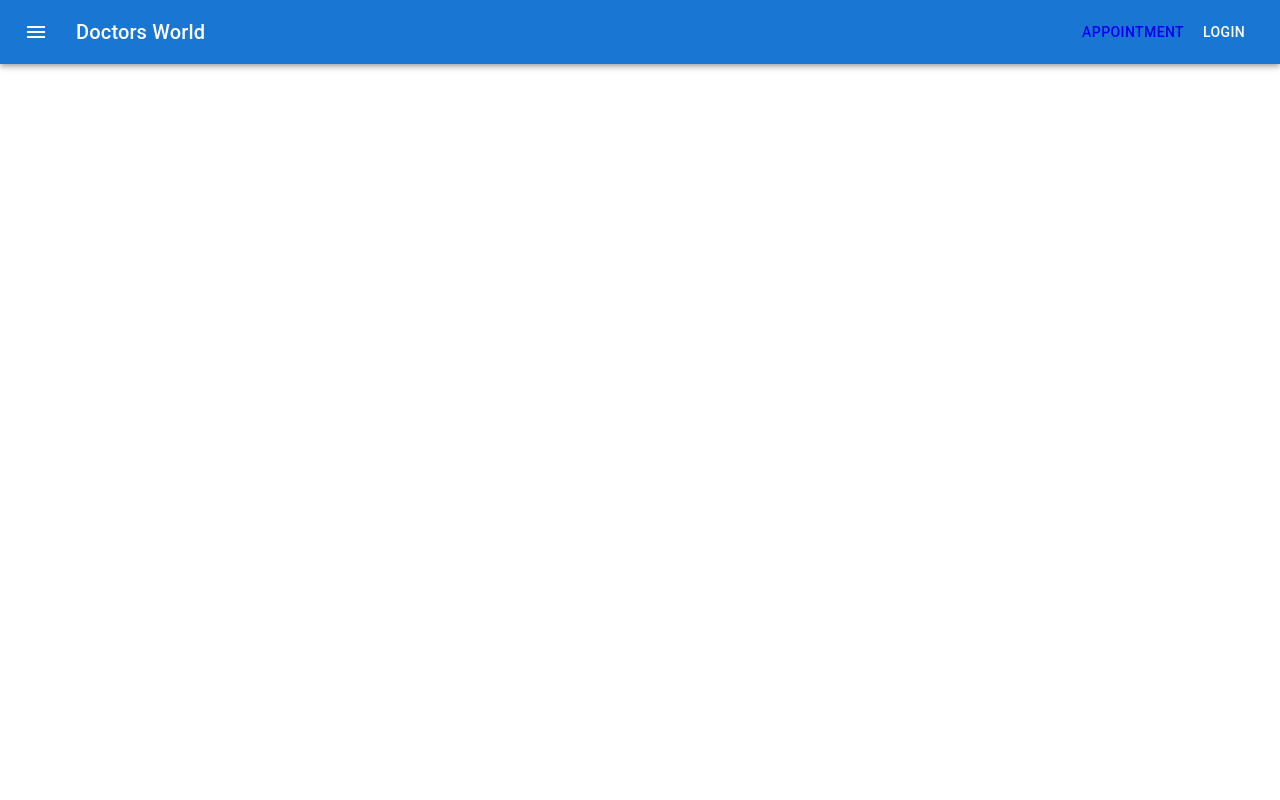
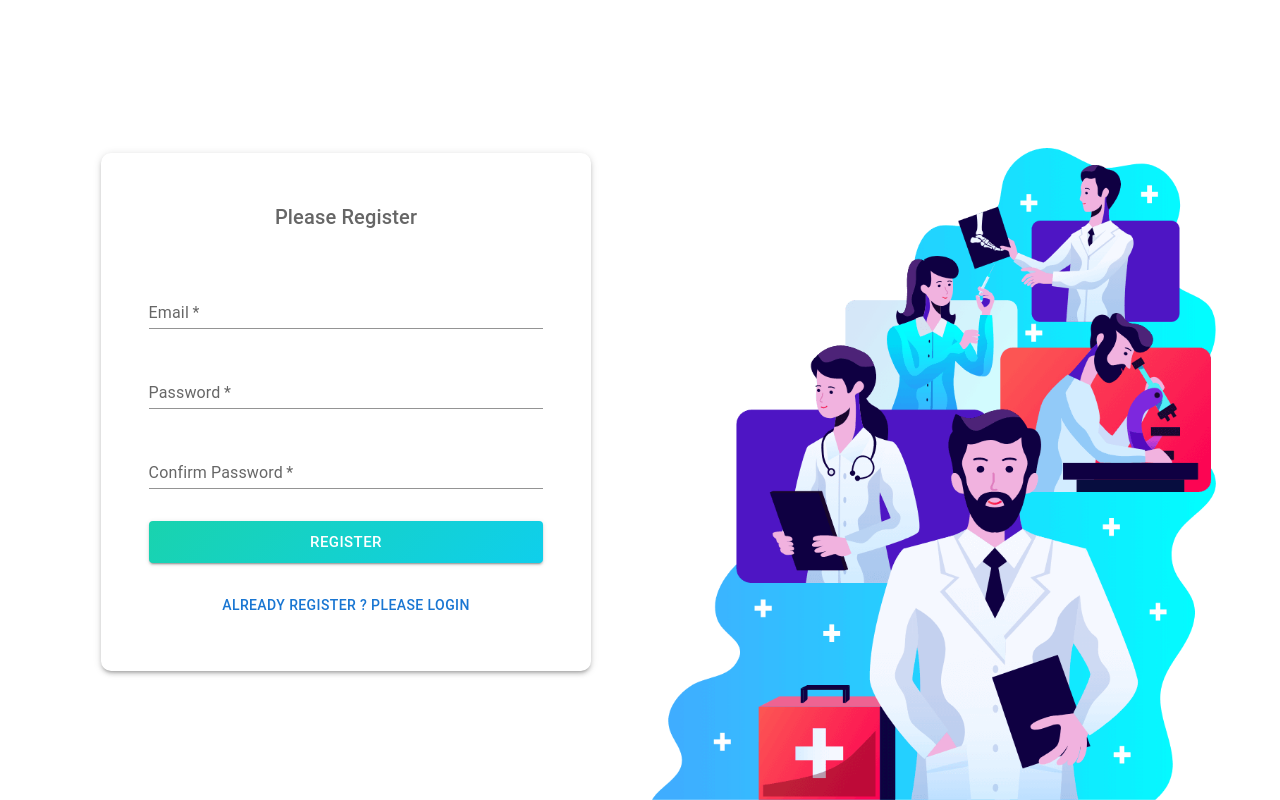
Before and after one commit to kmfoysal/doctors-world-client-side, a React (Create React App) app: page /register in a window 1280 px wide. Built offline with nearby package versions, Linux system fonts and the light colour scheme.

Commit message:
setup login and registration page

```diff
--- a/src/App.js
+++ b/src/App.js
@@ -2,13 +2,13 @@
 import './App.css';
 import Appointments from "./pages/Appointment/Appointments/Appointments";
 import Home from "./pages/Home/Home";
-import Navigation from "./pages/Shared/Navigation/Navigation";
+import Login from "./pages/Login/Login/Login";
+import Register from "./pages/Login/Register/Register";
 
 function App() {
   return (
     <div className="">
       <Router>
-        <Navigation></Navigation>
         <Switch>
           <Route exact path='/'>
             <Home></Home>
@@ -19,6 +19,12 @@
           <Route path='/appointment'>
             <Appointments></Appointments>
           </Route>
+          <Route path='/login'>
+            <Login></Login>
+          </Route>
+          <Route path='/register'>
+            <Register></Register>
+          </Route>
         </Switch>
       </Router>
     </div>
--- a/src/pages/Home/Home.js
+++ b/src/pages/Home/Home.js
@@ -1,11 +1,13 @@
 import React from 'react';
 import Services from '../Services/Services';
+import Navigation from '../Shared/Navigation/Navigation';
 import AppointmentBanner from './AppointmentBanner/AppointmentBanner';
 import HeroArea from './HeroArea/HeroArea';
 
 const Home = () => {
     return (
         <div>
+            <Navigation></Navigation>
             <HeroArea></HeroArea>
             <Services></Services>
             <AppointmentBanner></AppointmentBanner>
--- /dev/null
+++ b/src/pages/Login/Login/Login.js
@@ -0,0 +1,74 @@
+import { Button, Container, Grid, TextField, Typography } from '@mui/material';
+import Box from '@mui/material/Box';
+import React, { useState } from 'react';
+import { Link } from 'react-router-dom';
+import login from '../../../images/login.png';
+
+const Login = () => {
+    const [loginData, setLoginData] = useState({});
+
+    const handleOnChange = e =>{
+        const field = e.target.name;
+        const value = e.target.value;
+        const newLoginData = {...loginData};
+        newLoginData[field] = value;
+        setLoginData(newLoginData);
+    }
+
+    const handleSubmit = e =>{
+        alert('Login Successfully')
+        e.preventDefault();
+    }
+
+    return (
+        <Container sx={{}}>
+            <Grid container spacing={3} sx={{mt:0}}>
+                <Grid item xs={12} md={6} sx={{height:'100vh', display:'flex',justifyContent:'center', alignItems:'center', flexDirection:'column'}}>
+                <Box sx={{width:'70%',boxShadow:3, p:6, borderRadius:'10px'}}>
+                    <Typography variant='h6' sx={{color:'#666', mb:6, textAlign:'center'}}>
+                        Please Login
+                    </Typography>
+                       <form onSubmit={handleSubmit}>
+                          <TextField
+                            required
+                            id="standard-basic"
+                            label="Email"
+                            variant="standard"
+                            onChange={handleOnChange}
+                            type='email'
+                            name='email'
+                            sx={{width:'100%', mb:4}}
+                             />
+
+                         <TextField
+                            required
+                            id="standard-basic"
+                            label="Password"
+                            variant="standard"
+                            onChange={handleOnChange}
+                            type='Password'
+                            name='password'
+                            sx={{width:'100%',mb:4}}
+                                />
+
+                           <Button
+                           variant='contained'
+                           size='large'
+                           type='submit'
+                           sx={{backgroundImage:'linear-gradient(133deg, #19d3ae 0%, #0fcfec 100%)', width:'100%', mb:3}}>Sign In</Button>
+                       </form>
+
+                       <Link to='/register' style={{textDecoration:'none'}} >
+                         <Button variant='text' sx={{width:'100%'}} >NEW USER ? PLEASE REGISTER</Button>
+                       </Link>
+                </Box>
+                </Grid>
+                <Grid item xs={12} md={6} sx={{height:'100vh', display:'flex', flexDirection:'column', justifyContent:'flex-end'}}>
+                   <img src={login} alt='img' style={{width:'100%'}} />
+                </Grid>
+            </Grid>
+        </Container>
+    );
+};
+
+export default Login;
--- /dev/null
+++ b/src/pages/Login/Register/Register.js
@@ -0,0 +1,88 @@
+import { Button, Container, Grid, TextField, Typography } from '@mui/material';
+import Box from '@mui/material/Box';
+import React, { useState } from 'react';
+import { Link } from 'react-router-dom';
+import login from '../../../images/login.png';
+
+const Register = () => {
+    const [loginData, setLoginData] = useState({});
+
+    const handleOnChange = e =>{
+        const field = e.target.name;
+        const value = e.target.value;
+        const newLoginData = {...loginData};
+        newLoginData[field] = value;
+        setLoginData(newLoginData);
+    }
+
+    const handleSubmit = e =>{
+        if(loginData.password !== loginData.password2){
+           alert('Password Did Not Matched')
+           console.log('not matched');
+           return;
+        }
+
+        alert('Register Successfully')
+        e.preventDefault();
+    }
+
+    return (
+        <Container sx={{}}>
+            <Grid container spacing={3} sx={{mt:0}}>
+                <Grid item xs={12} md={6} sx={{height:'100vh', display:'flex',justifyContent:'center', alignItems:'center', flexDirection:'column'}}>
+                <Box sx={{width:'70%',boxShadow:3, p:6, borderRadius:'10px'}}>
+                    <Typography variant='h6' sx={{color:'#666', mb:6, textAlign:'center'}}>
+                        Please Register
+                    </Typography>
+                       <form onSubmit={handleSubmit} >
+                          <TextField
+                            required
+                            label="Email"
+                            variant="standard"
+                            type='email'
+                            name='email'
+                            onChange={handleOnChange}
+                            sx={{width:'100%', mb:4}}
+                             />
+
+                        <TextField
+                            required
+                            label="Password"
+                            variant="standard"
+                            onChange={handleOnChange}
+                            type='Password'
+                            name='password'
+                            sx={{width:'100%',mb:4}}
+                            />
+
+                        <TextField
+                            required
+                            label="Confirm Password"
+                            variant="standard"
+                            onChange={handleOnChange}
+                            type='Password'
+                            name='password2'
+                            sx={{width:'100%',mb:4}}
+                                />
+
+                           <Button
+                           variant='contained'
+                           size='large'
+                           type='submit'
+                           sx={{backgroundImage:'linear-gradient(133deg, #19d3ae 0%, #0fcfec 100%)', width:'100%', mb:3}}>Register</Button>
+                       </form>
+
+                       <Link to='/login' style={{textDecoration:'none'}} >
+                         <Button variant='text' sx={{width:'100%'}} >ALREADY REGISTER ? PLEASE LOGIN</Button>
+                       </Link>
+                </Box>
+                </Grid>
+                <Grid item xs={12} md={6} sx={{height:'100vh', display:'flex', flexDirection:'column', justifyContent:'flex-end'}}>
+                   <img src={login} alt='img' style={{width:'100%'}} />
+                </Grid>
+            </Grid>
+        </Container>
+    );
+};
+
+export default Register;
--- a/src/pages/Shared/Navigation/Navigation.js
+++ b/src/pages/Shared/Navigation/Navigation.js
@@ -6,7 +6,7 @@
 import Toolbar from '@mui/material/Toolbar';
 import Typography from '@mui/material/Typography';
 import React from 'react';
-import { Link } from 'react-router-dom';
+import { Link, NavLink } from 'react-router-dom';
 
 const Navigation = () => {
     return (
@@ -28,7 +28,9 @@
                 <Link to='/appointment'>
                    <Button color="inherit">Appointment</Button>
                 </Link>
-                <Button color="inherit">Login</Button>
+                <NavLink to='/login'>
+                    <Button color="inherit">Login</Button>
+                </NavLink>
             </Toolbar>
             </AppBar>
         </Box>
```
